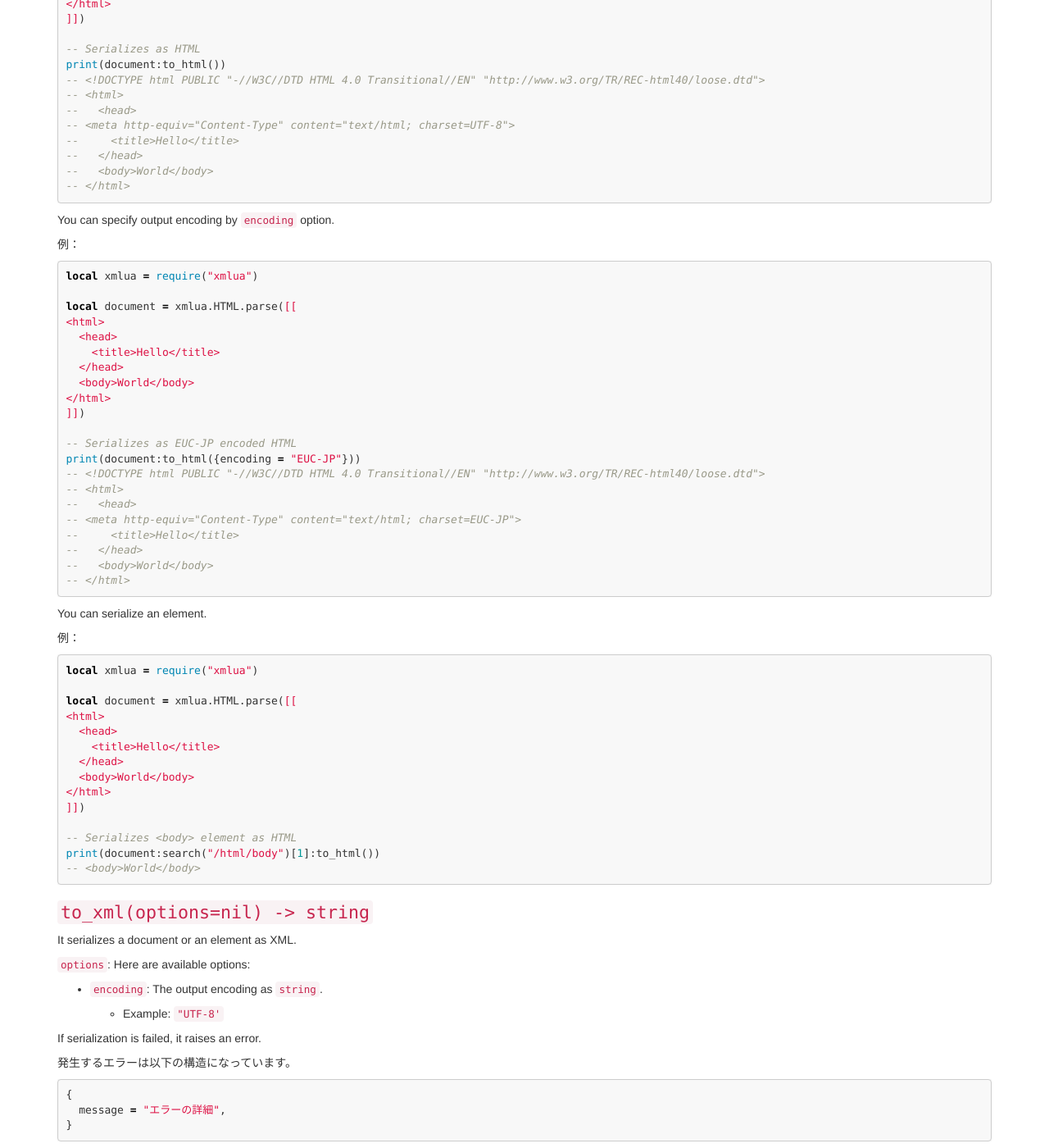
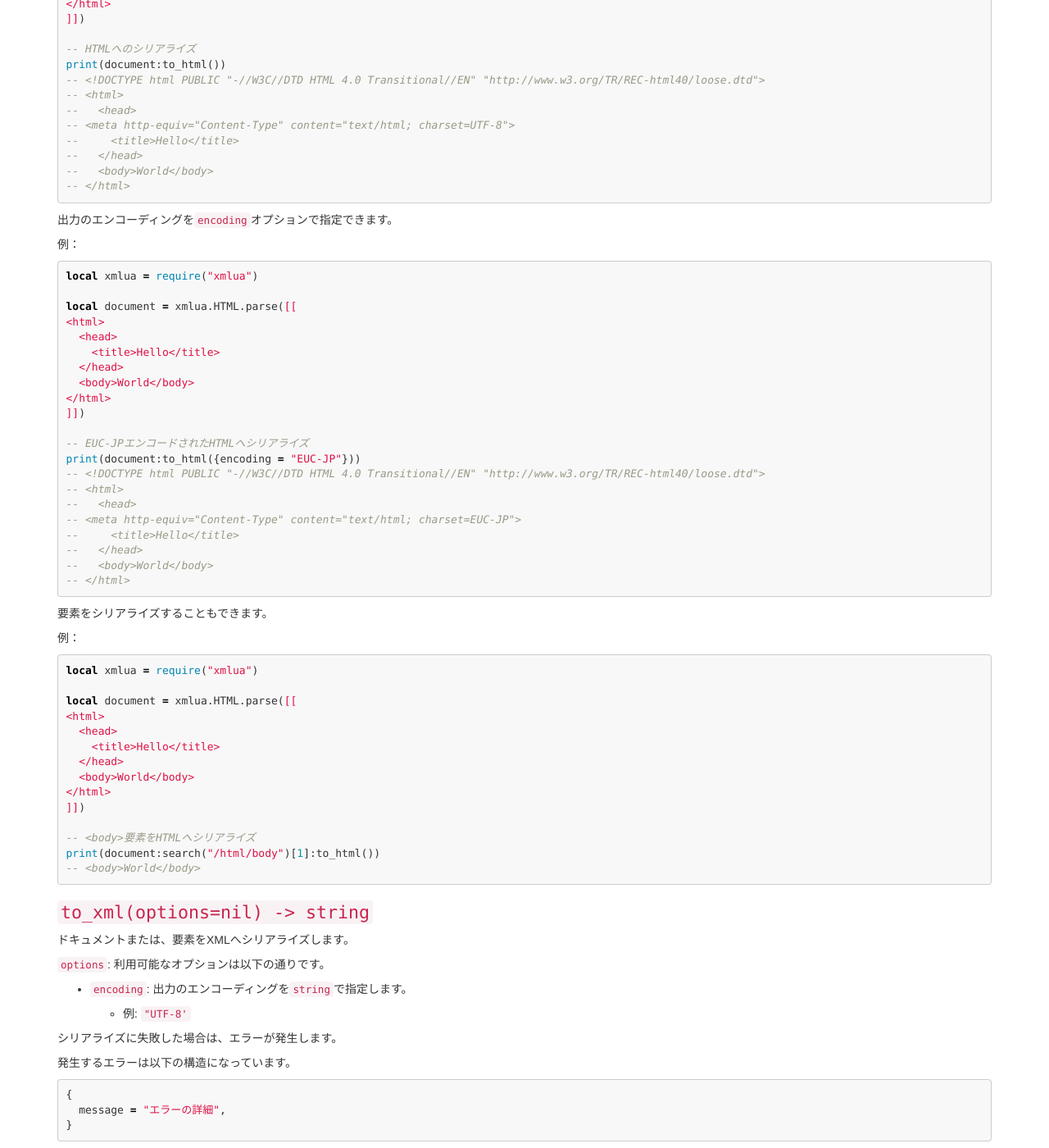
Before and after one commit to clear-code/xmlua, a Jekyll site: the page built from docs/ja/reference/serializable.md, in a window 1280 px wide and 1400 px high, scrolled down 784 px. Shown: the whole window at 82% size. Built offline with Jekyll 4.4.1, drawn with Linux system fonts in a browser that asks for light colours; some of the changed text lies outside the part shown.

Commit message:
doc: Translate into Japanese of `Methods` of serializable.md

````diff
--- a/docs/ja/reference/serializable.md
+++ b/docs/ja/reference/serializable.md
@@ -12,15 +12,15 @@ HTML、XMLへのシリアライズ機能を提供します。
 
 ### `to_html(options=nil) -> string` {#to-html}
 
-It serializes a document or an element as HTML.
+ドキュメントまたは、要素をHTMLへシリアライズします。
 
-`options`: Here are available options:
+`options`: 利用可能なオプションは以下の通りです。
 
-  * `encoding`: The output encoding as `string`.
+  * `encoding`: 出力のエンコーディングを`string`で指定します。
 
-    * Example: `"UTF-8'`
+    * 例: `"UTF-8'`
 
-If serialization is failed, it raises an error.
+シリアライズに失敗した場合は、エラーが発生します。
 
 発生するエラーは以下の構造になっています。
 
@@ -44,7 +44,7 @@ local document = xmlua.HTML.parse([[
 </html>
 ]])
 
--- Serializes as HTML
+-- HTMLへのシリアライズ
 print(document:to_html())
 -- <!DOCTYPE html PUBLIC "-//W3C//DTD HTML 4.0 Transitional//EN" "http://www.w3.org/TR/REC-html40/loose.dtd">
 -- <html>
@@ -56,7 +56,7 @@ print(document:to_html())
 -- </html>
 ```
 
-You can specify output encoding by `encoding` option.
+出力のエンコーディングを`encoding`オプションで指定できます。
 
 例：
 
@@ -72,7 +72,7 @@ local document = xmlua.HTML.parse([[
 </html>
 ]])
 
--- Serializes as EUC-JP encoded HTML
+-- EUC-JPエンコードされたHTMLへシリアライズ
 print(document:to_html({encoding = "EUC-JP"}))
 -- <!DOCTYPE html PUBLIC "-//W3C//DTD HTML 4.0 Transitional//EN" "http://www.w3.org/TR/REC-html40/loose.dtd">
 -- <html>
@@ -84,7 +84,7 @@ print(document:to_html({encoding = "EUC-JP"}))
 -- </html>
 ```
 
-You can serialize an element.
+要素をシリアライズすることもできます。
 
 例：
 
@@ -100,22 +100,22 @@ local document = xmlua.HTML.parse([[
 </html>
 ]])
 
--- Serializes <body> element as HTML
+-- <body>要素をHTMLへシリアライズ
 print(document:search("/html/body")[1]:to_html())
 -- <body>World</body>
 ```
 
 ### `to_xml(options=nil) -> string` {#to-xml}
 
-It serializes a document or an element as XML.
+ドキュメントまたは、要素をXMLへシリアライズします。
 
-`options`: Here are available options:
+`options`: 利用可能なオプションは以下の通りです。
 
-  * `encoding`: The output encoding as `string`.
+  * `encoding`: 出力のエンコーディングを`string`で指定します。
 
-    * Example: `"UTF-8'`
+    * 例: `"UTF-8'`
 
-If serialization is failed, it raises an error.
+シリアライズに失敗した場合は、エラーが発生します。
 
 発生するエラーは以下の構造になっています。
 
@@ -138,7 +138,7 @@ local document = xmlua.XML.parse([[
 </root>
 ]])
 
--- Serializes as XML
+-- XMLへシリアライズ
 print(document:to_xml())
 -- <?xml version="1.0" encoding="UTF-8"?>
 -- <root>
@@ -148,7 +148,7 @@ print(document:to_xml())
 -- </root>
 ```
 
-You can specify output encoding by `encoding` option.
+出力のエンコーディングを`encoding`オプションで指定できます。
 
 例：
 
@@ -163,7 +163,7 @@ local document = xmlua.XML.parse([[
 </root>
 ]])
 
--- Serializes as EUC-JP encoded XML
+-- EUC-JPエンコードされたXMLへシリアライズ
 print(document:to_xml({encoding = "EUC-JP"}))
 -- <?xml version="1.0" encoding="EUC-JP"?>
 -- <root>
@@ -173,7 +173,7 @@ print(document:to_xml({encoding = "EUC-JP"}))
 -- </root>
 ```
 
-You can serialize an element.
+要素をシリアライズすることもできます。
 
 例：
 
@@ -188,7 +188,7 @@ local document = xmlua.XML.parse([[
 </root>
 ]])
 
--- Serializes <body> element as XML
+-- <body>要素をXMLへシリアライズ
 print(document:search("/root/sub1")[1]:to_xml())
 -- <sub1>text1</sub1>
 ```
````
Also changed, not shown: 1 other file.
